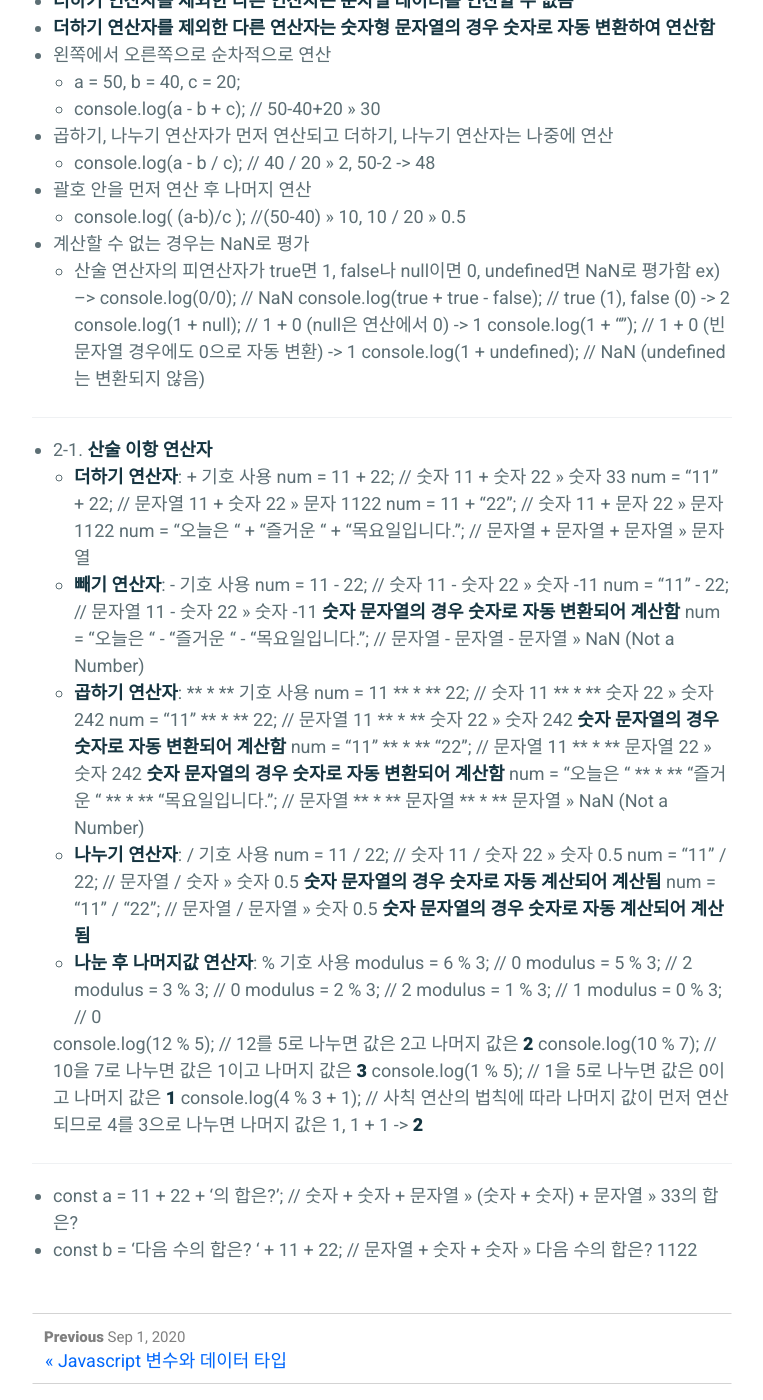
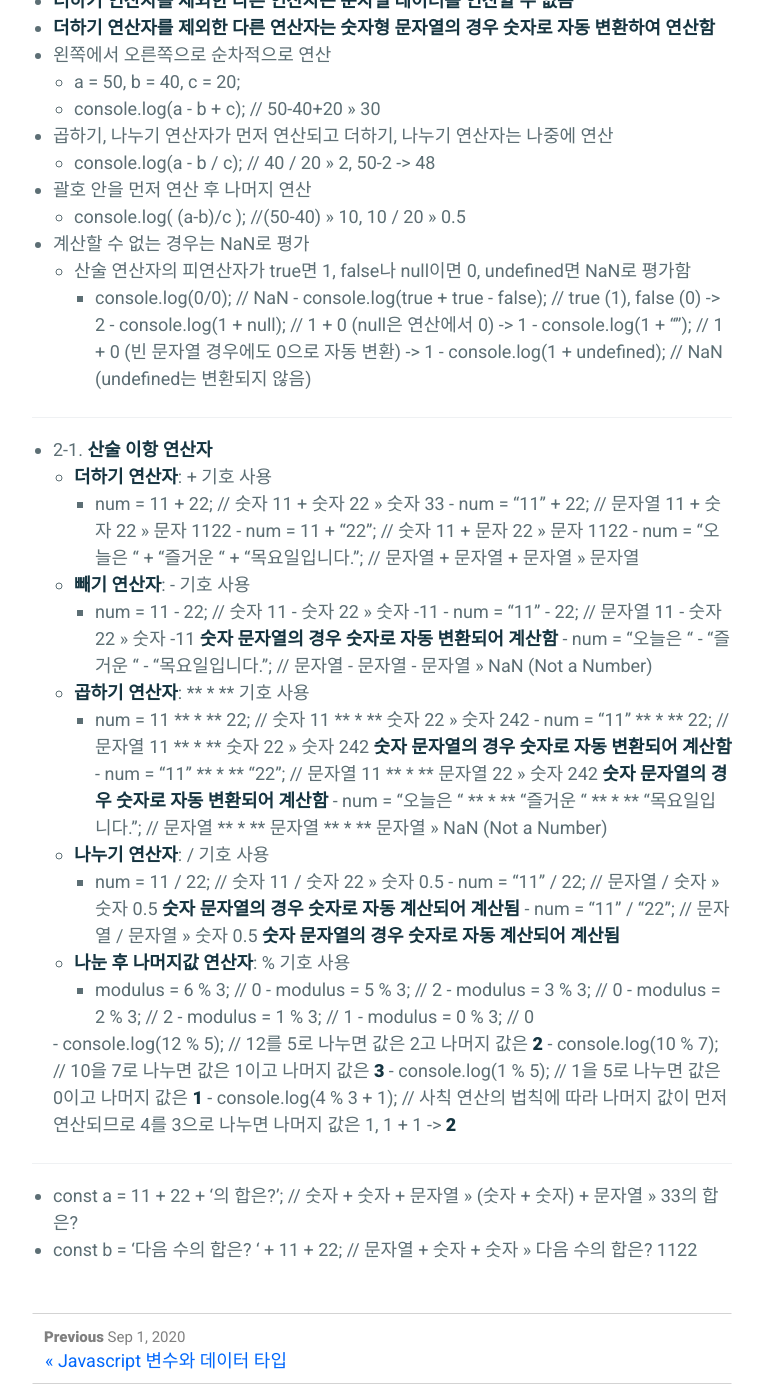
Before and after one commit to absolutelyfullycapable/absolutelyfullycapable.github.io, a Jekyll site: the page built from _posts/2020-09-03-javascript-연산자.md, in a window 1280 px wide and 1400 px high, scrolled down 1080 px. Shown: the whole window, without its empty margins (258-1021 px from the left). Built offline with Jekyll 4.4.1, drawn with Linux system fonts in a browser that asks for light colours.

```diff
--- a/_posts/2020-09-03-javascript-연산자.md
+++ b/_posts/2020-09-03-javascript-연산자.md
@@ -42,50 +42,49 @@ comments: true
 	- console.log( (a-b)/c ); //(50-40) >> 10, 10 / 20 >> 0.5
 - 계산할 수 없는 경우는 NaN로 평가
 	- 산술 연산자의 피연산자가 true면 1, false나 null이면 0, undefined면 NaN로 평가함
-	 ex) -->
-	console.log(0/0); // NaN
-    console.log(true + true - false); // true (1), false (0) -> 2
-    console.log(1 + null); // 1 + 0 (null은 연산에서 0) -> 1
-    console.log(1 + ""); // 1 + 0 (빈 문자열 경우에도 0으로 자동 변환) -> 1
-    console.log(1 + undefined); // NaN (undefined는 변환되지 않음)
+		- console.log(0/0); // NaN
+    	- console.log(true + true - false); // true (1), false (0) -> 2
+    	- console.log(1 + null); // 1 + 0 (null은 연산에서 0) -> 1
+    	- console.log(1 + ""); // 1 + 0 (빈 문자열 경우에도 0으로 자동 변환) -> 1
+    	- console.log(1 + undefined); // NaN (undefined는 변환되지 않음)
 
 - - -
 
 - 2-1. **산술 이항 연산자**
 	- **더하기 연산자**: + 기호 사용
-	num = 11 + 22; // 숫자 11 + 숫자 22 >> 숫자 33
-    num = "11" + 22; // 문자열 11 + 숫자 22 >> 문자 1122
-    num = 11 + "22"; // 숫자 11 + 문자 22 >> 문자 1122
-    num = "오늘은 " + "즐거운 " + "목요일입니다."; // 문자열 + 문자열 + 문자열 >> 문자열
+		- num = 11 + 22; // 숫자 11 + 숫자 22 >> 숫자 33
+    	- num = "11" + 22; // 문자열 11 + 숫자 22 >> 문자 1122
+    	- num = 11 + "22"; // 숫자 11 + 문자 22 >> 문자 1122
+    	- num = "오늘은 " + "즐거운 " + "목요일입니다."; // 문자열 + 문자열 + 문자열 >> 문자열
 
 	- **빼기 연산자**: - 기호 사용
-	num = 11 - 22; // 숫자 11 - 숫자 22 >> 숫자 -11
-    num = "11" - 22; // 문자열 11 - 숫자 22 >> 숫자 -11 **숫자 문자열의 경우 숫자로 자동 변환되어 계산함**
-    num = "오늘은 " - "즐거운 " - "목요일입니다."; // 문자열 - 문자열 - 문자열 >> NaN (Not a Number)
+		- num = 11 - 22; // 숫자 11 - 숫자 22 >> 숫자 -11
+    	- num = "11" - 22; // 문자열 11 - 숫자 22 >> 숫자 -11 **숫자 문자열의 경우 숫자로 자동 변환되어 계산함**
+    	- num = "오늘은 " - "즐거운 " - "목요일입니다."; // 문자열 - 문자열 - 문자열 >> NaN (Not a Number)
 
 	- **곱하기 연산자**: ** * ** 기호 사용
-	num = 11 ** * ** 22; // 숫자 11 ** * ** 숫자 22 >> 숫자 242
-    num = "11" ** * ** 22; // 문자열 11 ** * ** 숫자 22 >> 숫자 242 **숫자 문자열의 경우 숫자로 자동 변환되어 계산함**
-    num = "11" ** * ** "22"; // 문자열 11 ** * ** 문자열 22 >> 숫자 242 **숫자 문자열의 경우 숫자로 자동 변환되어 계산함**
-    num = "오늘은 " ** * ** "즐거운 " ** * ** "목요일입니다."; // 문자열 ** * ** 문자열 ** * ** 문자열 >> NaN (Not a Number)
+		- num = 11 ** * ** 22; // 숫자 11 ** * ** 숫자 22 >> 숫자 242
+    	- num = "11" ** * ** 22; // 문자열 11 ** * ** 숫자 22 >> 숫자 242 **숫자 문자열의 경우 숫자로 자동 변환되어 계산함**
+    	- num = "11" ** * ** "22"; // 문자열 11 ** * ** 문자열 22 >> 숫자 242 **숫자 문자열의 경우 숫자로 자동 변환되어 계산함**
+    	- num = "오늘은 " ** * ** "즐거운 " ** * ** "목요일입니다."; // 문자열 ** * ** 문자열 ** * ** 문자열 >> NaN (Not a Number)
 
 	- **나누기 연산자**: / 기호 사용
-	num = 11 / 22; // 숫자 11 / 숫자 22 >> 숫자 0.5
-    num = "11" / 22; // 문자열 / 숫자 >> 숫자 0.5 **숫자 문자열의 경우 숫자로 자동 계산되어 계산됨**
-    num = "11" / "22"; // 문자열 / 문자열 >> 숫자 0.5 **숫자 문자열의 경우 숫자로 자동 계산되어 계산됨**
+		- num = 11 / 22; // 숫자 11 / 숫자 22 >> 숫자 0.5
+    	- num = "11" / 22; // 문자열 / 숫자 >> 숫자 0.5 **숫자 문자열의 경우 숫자로 자동 계산되어 계산됨**
+    	- num = "11" / "22"; // 문자열 / 문자열 >> 숫자 0.5 **숫자 문자열의 경우 숫자로 자동 계산되어 계산됨**
 
 	- **나눈 후 나머지값 연산자**: % 기호 사용
-	modulus = 6 % 3; // 0
-    modulus = 5 % 3; // 2
-    modulus = 3 % 3; // 0
-    modulus = 2 % 3; // 2
-    modulus = 1 % 3; // 1
-    modulus = 0 % 3; // 0
+		- modulus = 6 % 3; // 0
+    	- modulus = 5 % 3; // 2
+    	- modulus = 3 % 3; // 0
+    	- modulus = 2 % 3; // 2
+    	- modulus = 1 % 3; // 1
+    	- modulus = 0 % 3; // 0
 
-    console.log(12 % 5); // 12를 5로 나누면 값은 2고 나머지 값은 **2**
-    console.log(10 % 7); // 10을 7로 나누면 값은 1이고 나머지 값은 **3**
-    console.log(1 % 5); // 1을 5로 나누면 값은 0이고 나머지 값은 **1**
-    console.log(4 % 3 + 1); // 사칙 연산의 법칙에 따라 나머지 값이 먼저 연산되므로 4를 3으로 나누면 나머지 값은 1, 1 + 1 -> **2**
+    	- console.log(12 % 5); // 12를 5로 나누면 값은 2고 나머지 값은 **2**
+    	- console.log(10 % 7); // 10을 7로 나누면 값은 1이고 나머지 값은 **3**
+    	- console.log(1 % 5); // 1을 5로 나누면 값은 0이고 나머지 값은 **1**
+    	- console.log(4 % 3 + 1); // 사칙 연산의 법칙에 따라 나머지 값이 먼저 연산되므로 4를 3으로 나누면 나머지 값은 1, 1 + 1 -> **2**
 
 - - -
 
```
Also changed, not shown: other parts of _posts/2020-09-03-javascript-연산자.md (+1 -1 lines).
